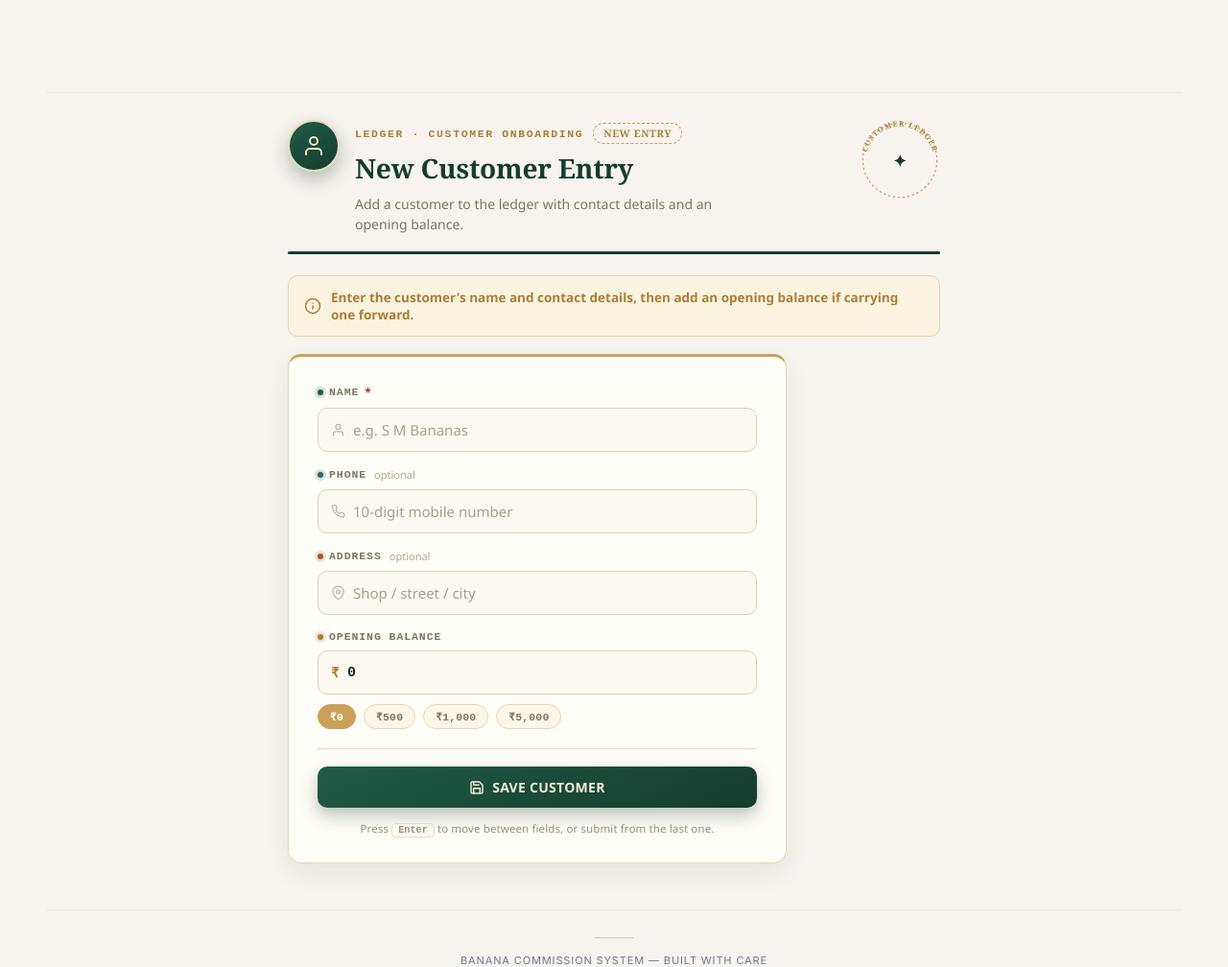
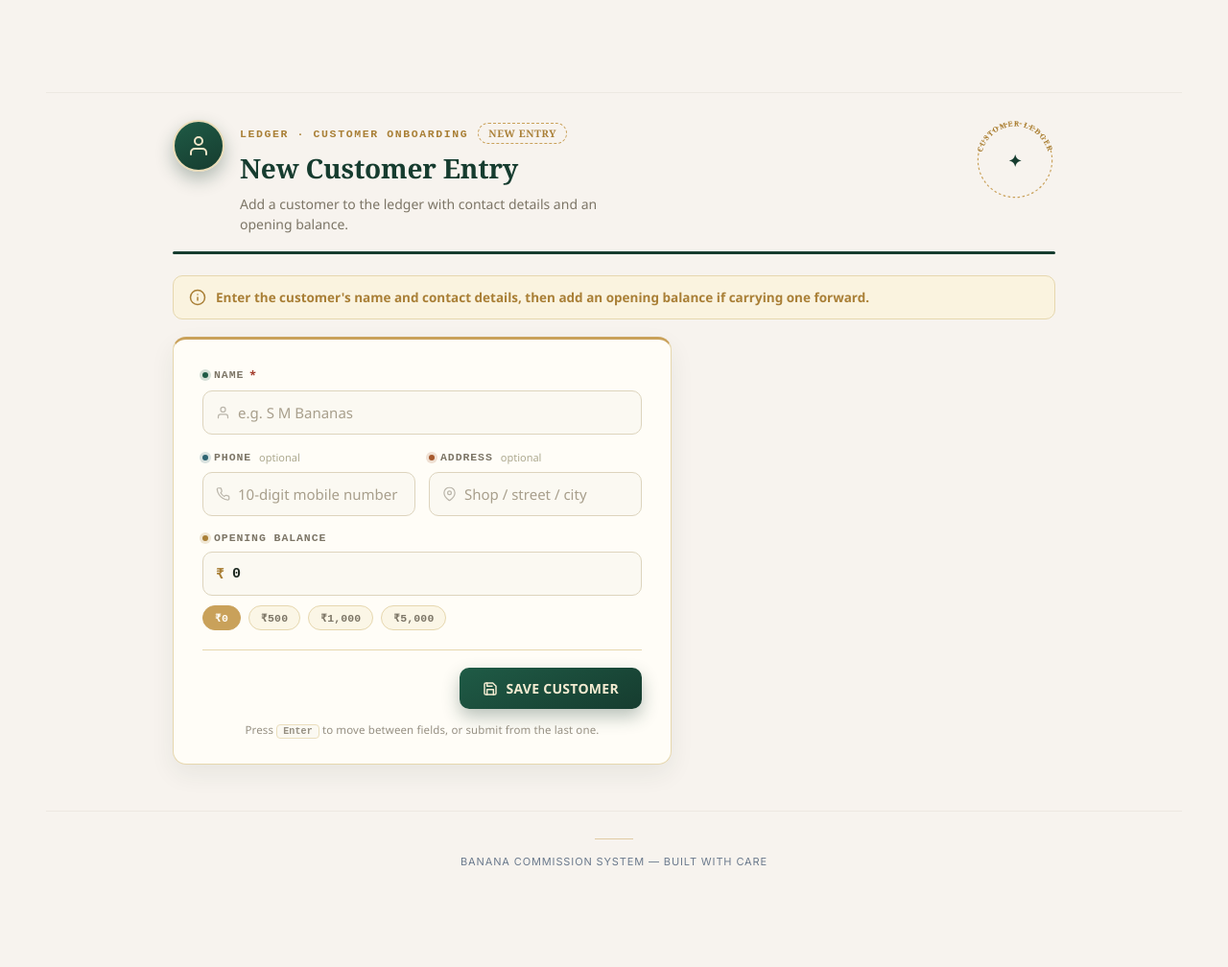
Before and after one commit to Anish-RS/commision-project-, a Flask app: page /customers/add in a window 1280 px wide. Shown: the whole page at 96% size. After the commit the page ends 903 px from the top, so only its background shows below. Run offline with Flask 3, Linux system fonts and the light colour scheme; the visitor is signed in with stand-in values (Sample User, id 1); some libraries are stand-ins or nearby versions.

Commit message:
Update add_customer.html

```diff
--- a/templates/add_customer.html
+++ b/templates/add_customer.html
@@ -21,12 +21,16 @@
   body { background: var(--cream); }
 
   .page-wrap {
-    max-width: 720px;
+    max-width: 960px;
     width: 100%;
     margin: 28px auto;
     padding: 0 20px;
     font-family: 'Segoe UI', 'Helvetica Neue', Arial, sans-serif;
   }
+
+  .form-row { display: flex; gap: 14px; align-items: flex-start; flex-wrap: wrap; }
+  .col-half { flex: 1 1 45%; min-width: 220px; }
+  .col-half .form-group { margin-bottom: 0; }
 
   /* ---------- Header ---------- */
   .page-header {
@@ -75,19 +79,6 @@
     letter-spacing: 0.14em;
     text-transform: uppercase;
     color: var(--gold-dark);
-  }
-
-  .entry-tag {
-    font-family: Georgia, 'Times New Roman', serif;
-    font-size: 10.5px;
-    font-weight: 700;
-    letter-spacing: 0.06em;
-    text-transform: uppercase;
-    color: var(--gold-dark);
-    border: 1px dashed var(--gold);
-    border-radius: 999px;
-    padding: 3px 10px;
-    white-space: nowrap;
   }
 
   .entry-tag {
@@ -471,8 +462,6 @@
     gap: 8px;
     text-transform: uppercase;
     font-family: 'Segoe UI', Arial, sans-serif;
-    width: 100%;
-    justify-content: center;
   }
 
   .btn-primary {
@@ -533,6 +522,7 @@
     .card { padding: 20px; }
     .page-header { flex-wrap: wrap; }
     .seal { width: 64px; height: 64px; }
+    .col-half { flex: 1 1 100%; }
   }
 
   @media (prefers-reduced-motion: reduce) {
@@ -622,6 +612,8 @@
         </div>
       </div>
 
+      <div class="form-row" style="margin-bottom:16px;">
+        <div class="col-half">
           <div class="form-group fg-phone">
             <label for="phone"><span class="dot"></span>Phone <span class="opt">optional</span></label>
             <div class="input-wrap" id="phoneWrap">
@@ -631,7 +623,9 @@
               <button type="button" class="input-clear" id="phoneClear" tabindex="-1" aria-label="Clear phone">&times;</button>
             </div>
           </div>
+        </div>
 
+        <div class="col-half">
           <div class="form-group fg-address">
             <label for="address"><span class="dot"></span>Address <span class="opt">optional</span></label>
             <div class="input-wrap" id="addressWrap">
@@ -639,6 +633,8 @@
               <input type="text" id="address" name="address" class="input-field"
                      placeholder="Shop / street / city" autocomplete="off">
               <button type="button" class="input-clear" id="addressClear" tabindex="-1" aria-label="Clear address">&times;</button>
+            </div>
+          </div>
         </div>
       </div>
 
```
Lines whose indentation alone changed are shown as unchanged.
